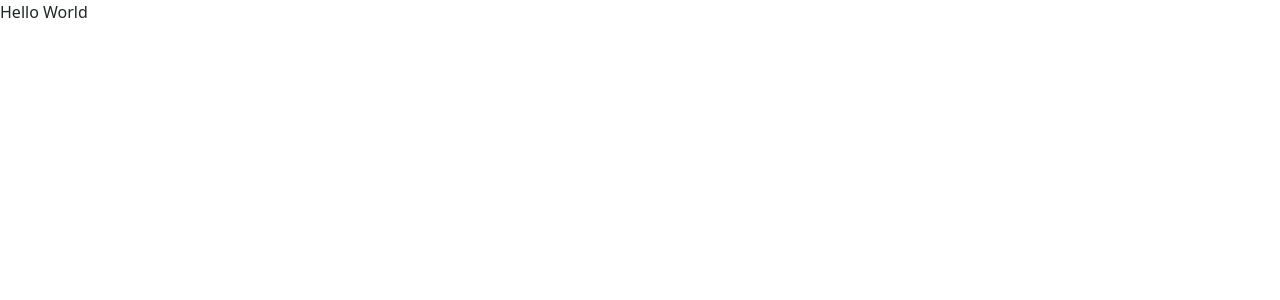
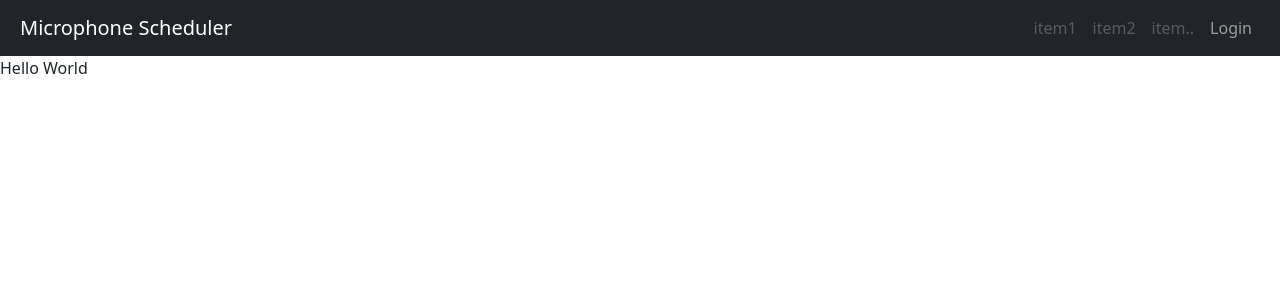
Before and after one commit to Jari1980/MicrophoneSchedulerF, a React (Vite) app: page / in a window 1280 px wide. Shown: the top 300 px of the page. Built offline with nearby package versions, Linux system fonts and the light colour scheme.

Commit message:
generic bootstrap navbar with dark theme added with link to loggin

```diff
--- /dev/null
+++ b/src/components/NavBar.jsx
@@ -0,0 +1,24 @@
+import React from 'react';
+import { Navbar, Nav } from 'react-bootstrap';
+import { Link } from 'react-router-dom';
+
+const NavBar = () => {
+    return (
+        <>
+        <Navbar expand="sm" bg="dark" data-bs-theme="dark" sticky="top">
+        <Navbar.Brand as={Link} to="/home" style={{marginLeft:"20px"}}>Microphone Scheduler</Navbar.Brand>
+          <Navbar.Toggle aria-controls="basic-navbar-nav" />
+          <Navbar.Collapse id="basic-navbar-nav">
+            <Nav className="ms-auto" style={{marginRight:"20px"}}>
+              <Nav.Link as={Link} to="/item1" disabled>item1</Nav.Link>
+              <Nav.Link as={Link} to="/item2" disabled>item2</Nav.Link>
+              <Nav.Link as={Link} to="/item.." disabled>item..</Nav.Link>
+              <Nav.Link as={Link} to="/login">Login</Nav.Link>
+            </Nav>
+          </Navbar.Collapse>
+        </Navbar>
+        </>
+    );
+};
+
+export default NavBar;
--- a/src/main.jsx
+++ b/src/main.jsx
@@ -6,11 +6,13 @@ import App from "./App.jsx";
 import { BrowserRouter, Routes, Route } from "react-router-dom";
 import { GlobalProvider } from "./components/context.jsx";
 import { CookiesProvider } from "react-cookie";
+import NavBar from "./components/NavBar.jsx";
 
 createRoot(document.getElementById("root")).render(
   <BrowserRouter>
     <GlobalProvider>
       <CookiesProvider>
+        <NavBar/>
         <Routes>
           <Route path="/" element={<App />} />
           <Route path="/app" element={<App />} />
```
